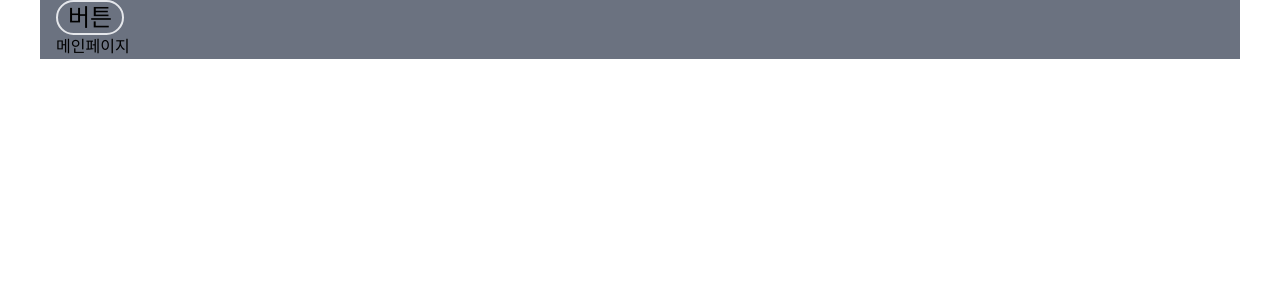
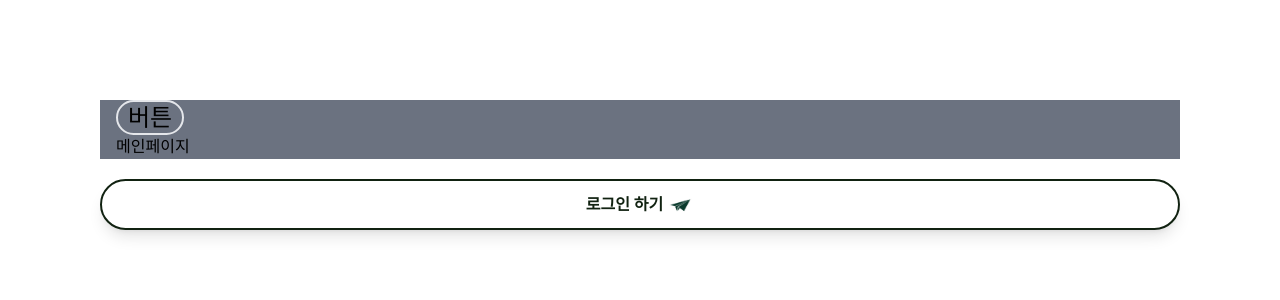
Before and after one commit to joraeng-e/trip.zip, a Next.js app: page / in a window 1280 px wide. Shown: the top 300 px of the page. Built offline with nearby package versions, Linux system fonts and the light colour scheme; a web font is replaced by a local one.

Commit message:
💄 JE-9-style: 버튼 디자인

```diff
--- a/package.json
+++ b/package.json
@@ -13,6 +13,7 @@
   },
   "dependencies": {
     "axios": "^1.7.2",
+    "framer-motion": "^11.3.17",
     "next": "14.2.5",
     "react": "^18.3.1",
     "react-dom": "^18.3.1",
--- a/src/components/button/Button.tsx
+++ b/src/components/button/Button.tsx
@@ -1,3 +1,5 @@
+import { PaperPlaneIcon } from '@/libs/utils/Icon';
+import { motion } from 'framer-motion';
 import { DetailedHTMLProps, PropsWithChildren } from 'react';
 
 interface ButtonProps
@@ -8,35 +10,55 @@ interface ButtonProps
     >
   > {
   variant?: 'activeButton' | 'inactiveButton' | 'disabledButton';
+  icon?: boolean;
+  className?: string;
 }
 
 export default function Button({
   children,
   variant = 'activeButton',
+  icon = false,
   className = '',
   ...rest
 }: ButtonProps) {
-  let variantClassName = '';
+  const variantStyles = {
+    activeButton: {
+      baseClassName:
+        'w-full h-full md:text-xl flex-center cursor-pointer rounded-full bg-nomad-black py-7 text-center font-semibold text-custom-gray-100 shadow-lg hover:shadow-md hover:shadow-gray-400 md:py-11',
+      whileHover: {
+        backgroundImage: 'linear-gradient(90deg, #47815b 0%, #112211 100%)',
+      },
+    },
+    inactiveButton: {
+      baseClassName:
+        'w-full h-full border-2 border-nomad-black md:text-xl flex-center cursor-pointer rounded-full bg-white py-7 text-center font-semibold text-nomad-black shadow-lg hover:shadow-gray-400 hover:shadow-md md:py-11',
+      whileHover: {
+        backgroundImage: 'linear-gradient(90deg, #112211 0%, #ffffff 100%)',
+      },
+    },
+    disabledButton: {
+      baseClassName:
+        'w-full h-full md:text-xl flex-center cursor-not-allowed rounded-full bg-gray-300 py-7 text-center font-semibold text-custom-gray-100 hover:shadow-gray-400 shadow-lg hover:shadow-md md:py-11',
+      whileHover: {
+        backgroundImage: 'linear-gradient(90deg, #787878 0%, #444444 100%)',
+      },
+    },
+  };
 
-  switch (variant) {
-    case 'activeButton':
-      variantClassName = 'activeButton';
-      break;
-    case 'inactiveButton':
-      variantClassName = 'inactiveButton';
-      break;
-    case 'disabledButton':
-      variantClassName = 'disabledButton';
-      break;
-    default:
-      variantClassName = 'activeButton';
-  }
-
-  const combinedClassName = `${variantClassName} ${className}`.trim();
+  const { baseClassName, whileHover } =
+    variantStyles[variant] || variantStyles.activeButton;
 
   return (
-    <button className={combinedClassName} {...rest}>
-      {children}
-    </button>
+    <motion.div
+      className={`${baseClassName} ${className}`}
+      whileHover={whileHover}
+      transition={{ duration: 0.3 }}
+      whileTap={{ scale: 1.0 }}
+    >
+      <button className={variant} {...rest}>
+        {children}
+      </button>
+      {icon && <PaperPlaneIcon width={25} height={25} className="ml-6" />}
+    </motion.div>
   );
 }
--- a/src/pages/index.tsx
+++ b/src/pages/index.tsx
@@ -1,13 +1,19 @@
+import Button from '@/components/button/Button';
 import React from 'react';
 
 export default function Home() {
   return (
-    <main className="basic-container bg-gray-500">
-      <button className="flex-center h-35 text-24 rounded-full border-2 px-10">
-        버튼
-      </button>
-      <div className="text-xl-bold text-custom-orange-200"></div>
-      메인페이지
-    </main>
+    <div className="p-100">
+      <main className="basic-container mb-20 bg-gray-500">
+        <button className="flex-center h-35 rounded-full border-2 px-10 text-24">
+          버튼
+        </button>
+        <div className="text-xl-bold text-custom-orange-200"></div>
+        메인페이지
+      </main>
+      <Button variant="inactiveButton" className="h-100 w-200" icon={true}>
+        로그인 하기
+      </Button>
+    </div>
   );
 }
--- a/tailwind.config.ts
+++ b/tailwind.config.ts
@@ -62,6 +62,13 @@ const config: Config = {
           300: '#0085FF',
         },
       },
+      flexCenter: {
+        '.flex-center': {
+          display: 'flex',
+          justifyContent: 'center',
+          alignItems: 'center',
+        },
+      },
     },
     fontSize: {
       '3xl-bold': ['32px', { lineHeight: '46px', fontWeight: 'bold' }],
```
Also changed, not shown: public/icon/paperPlane.svg, 1 other file (tests, documents, lock files or other folders).
